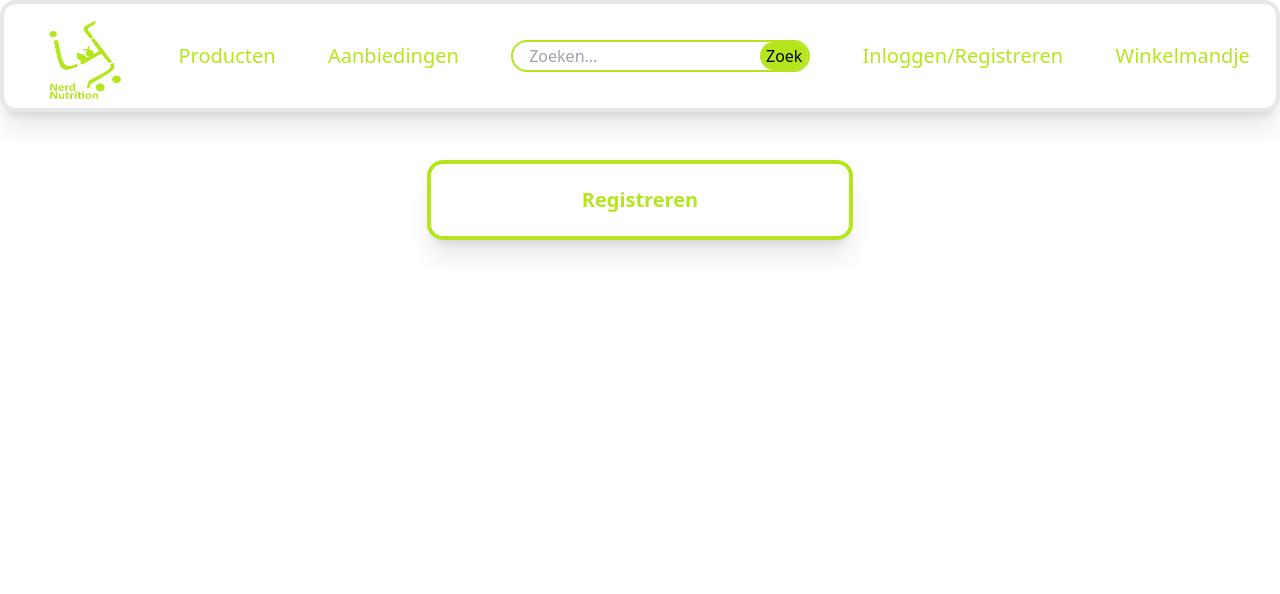
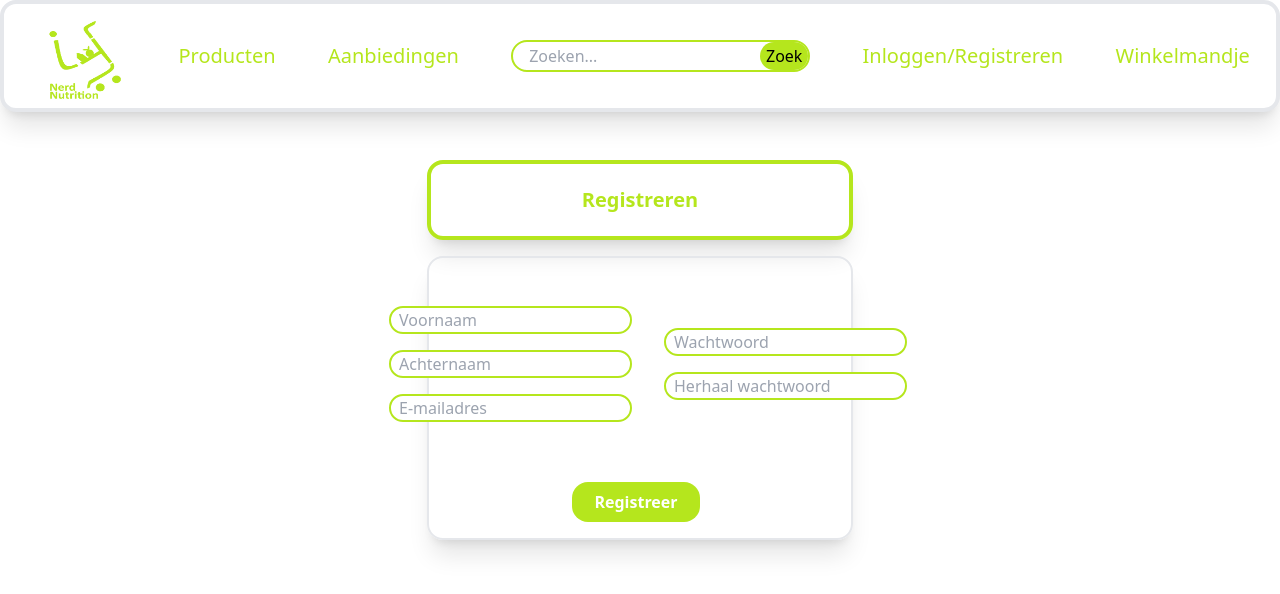
Before and after one commit to Michelvdm83/Supermarkt-Itvitae, a React (Vite) app in the folder frontend/: page /register in a window 1280 px wide. Shown: the top 594 px of the page. Built offline with nearby package versions, Linux system fonts and the light colour scheme.

Commit message:
customer can register

```diff
--- a/frontend/src/components/RegistrationForm/RegistrationForm.jsx
+++ b/frontend/src/components/RegistrationForm/RegistrationForm.jsx
@@ -1 +1,96 @@
-export default function RegistrationForm() {}
+import { useState } from "react";
+
+export default function RegistrationForm({
+  email,
+  setEmail,
+  password,
+  setPassword,
+  name,
+  setName,
+  register,
+}) {
+  const [passwordCheck, setPasswordCheck] = useState("");
+  const [firstName, setFirstName] = useState("");
+  const [lastName, setLastName] = useState("");
+
+  return (
+    <div className="border-2 flex flex-col items-center rounded-2xl shadow-xl gap-4 mt-4">
+      <form className="flex mt-8 gap-8 justify-center items-center m-1 ">
+        <div className="flex flex-col mt-0 gap-4 my-4 ml-4">
+          <input
+            className="border-2 mt-4 pl-2 border-nn-green min-w-fit rounded-2xl focus:outline-none valid:bg-nn-green-faded"
+            type="name"
+            placeholder="Voornaam"
+            value={firstName}
+            onChange={(event) => {
+              setFirstName(event.target.value);
+              setName(event.target.value);
+            }}
+            required
+            autoComplete="true"
+          />
+          <input
+            className="border-2 pl-2 border-nn-green min-w-fit rounded-2xl focus:outline-none valid:bg-nn-green-faded"
+            type="name"
+            placeholder="Achternaam"
+            value={lastName}
+            onChange={(event) => {
+              setLastName(event.target.value);
+              setName(firstName + " " + event.target.value);
+            }}
+            required
+            autoComplete="true"
+          />
+          <input
+            className="border-2 pl-2 border-nn-green min-w-fit rounded-2xl focus:outline-none valid:bg-nn-green-faded"
+            type="email"
+            placeholder="E-mailadres"
+            value={email}
+            onChange={(event) => setEmail(event.target.value)}
+            required
+            autoComplete="true"
+            key="mail"
+          />
+        </div>
+        <div className="flex flex-col gap-4 my-4 justify-start">
+          <input
+            className={
+              (password !== passwordCheck
+                ? " border-nn-pink "
+                : " border-nn-green ") +
+              "pl-2 focus:outline-none border-2 min-w-fit rounded-2xl"
+            }
+            type="password"
+            placeholder="Wachtwoord"
+            value={password}
+            onChange={(event) => setPassword(event.target.value)}
+            autoComplete="false"
+          />
+          <input
+            className={
+              (password !== passwordCheck
+                ? " border-nn-pink "
+                : " border-nn-green ") +
+              "pl-2 focus:outline-none border-2 min-w-fit rounded-2xl"
+            }
+            type="password"
+            placeholder="Herhaal wachtwoord"
+            value={passwordCheck}
+            onChange={(event) => setPasswordCheck(event.target.value)}
+            autoComplete="false"
+          />
+        </div>
+      </form>
+      <button
+        className={
+          (password !== passwordCheck ? " bg-nn-pink " : " bg-nn-green ") +
+          "text-white mb-4 rounded-2xl font-extrabold h-10 w-32 mr-2 mt-6 flex justify-center items-center"
+        }
+        disabled={password !== passwordCheck}
+        onClick={register}
+      >
+        Registreer
+      </button>
+    </div>
+  );
+}
--- a/frontend/src/pages/customerregistration/Register.jsx
+++ b/frontend/src/pages/customerregistration/Register.jsx
@@ -1,10 +1,44 @@
 import axios from "axios";
 import Banner from "../../components/Banner/Banner";
+import RegistrationForm from "../../components/RegistrationForm/RegistrationForm";
+import { useState } from "react";
+
+import { useNavigate } from "react-router-dom";
 
 export default function Register() {
+  const navigate = useNavigate();
+
+  const [email, setEmail] = useState("");
+  const [password, setPassword] = useState("");
+  const [name, setName] = useState("");
+
+  function register() {
+    axios
+      .post("http://localhost:8080/api/v1/customers/register", {
+        email: email,
+        password: password,
+        name: name,
+      })
+      .then((response) => navigate("/login"))
+      .catch((error) => {
+        alert(error.response.data.detail);
+      });
+  }
+
   return (
     <div className="w-1/3 flex flex-col justify-center">
-      <Banner bannerText={"Registreren"} />
+      <div>
+        <Banner bannerText={"Registreren"} />
+      </div>
+      <RegistrationForm
+        email={email}
+        setEmail={setEmail}
+        password={password}
+        setPassword={setPassword}
+        name={name}
+        setName={setName}
+        register={register}
+      />
     </div>
   );
 }
```
Also changed, not shown: 1 other file (tests, documents, lock files or other folders).
